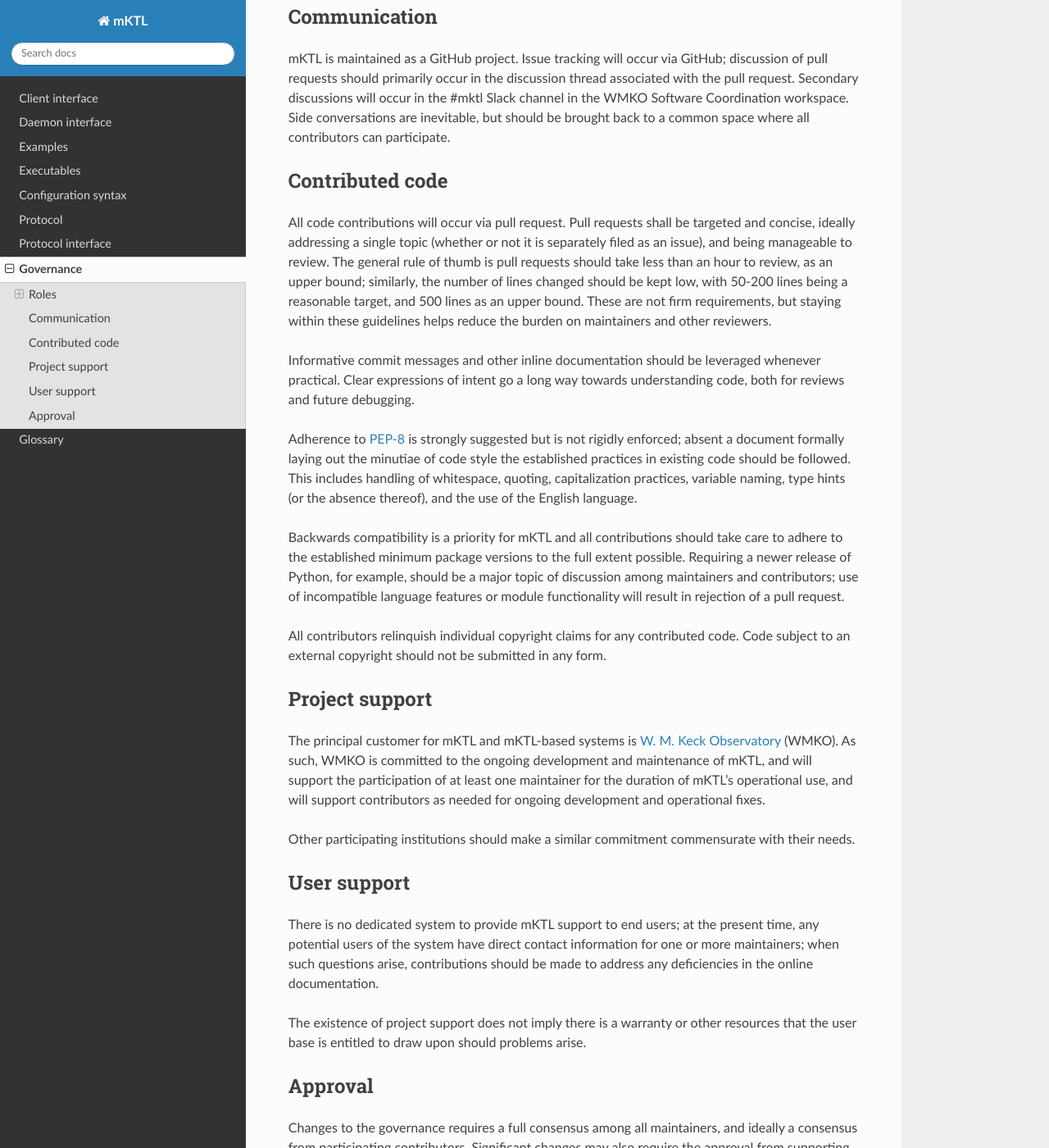
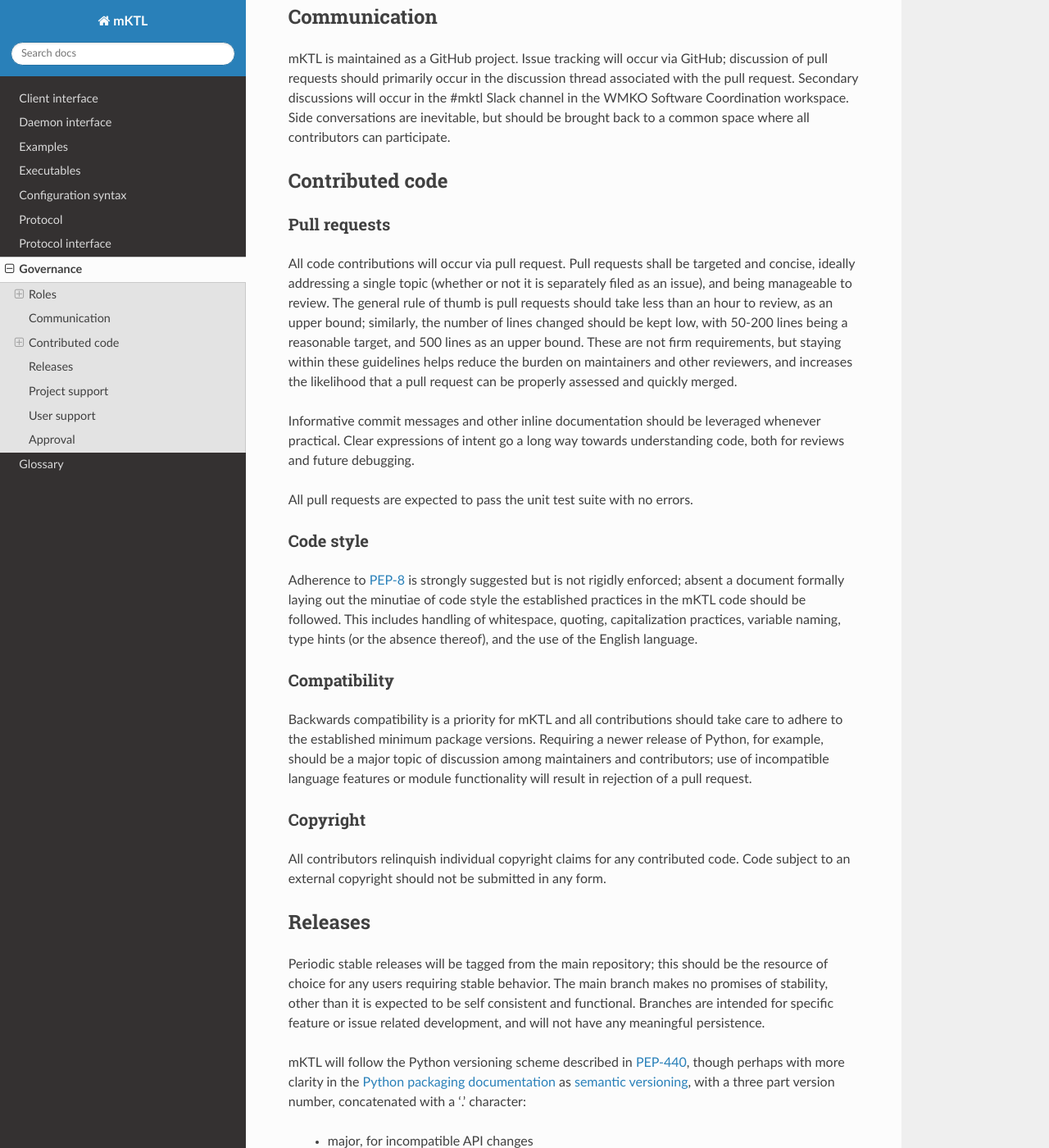
Before and after one commit to KeckObservatory/mKTL, a Sphinx documentation site: the page built from doc/governance.rst, in a window 1280 px wide and 1400 px high, scrolled down 890 px. Shown: the whole window at 82% size. Built offline with Sphinx 7.4.7 and the Read the Docs theme 3.1.0, drawn with Linux system fonts in a browser that asks for light colours; some of the changed text lies outside the part shown.

Commit message:
Add mention of releases and the importance of the unit test suite.

```diff
--- a/doc/governance.rst
+++ b/doc/governance.rst
@@ -56,6 +56,9 @@
 Contributed code
 ----------------
 
+Pull requests
+^^^^^^^^^^^^^
+
 All code contributions will occur via pull request. Pull requests shall
 be targeted and concise, ideally addressing a single topic (whether or
 not it is separately filed as an issue), and being manageable to review.
@@ -64,30 +67,62 @@
 should be kept low, with 50-200 lines being a reasonable target, and 500
 lines as an upper bound. These are not firm requirements, but staying
 within these guidelines helps reduce the burden on maintainers and other
-reviewers.
+reviewers, and increases the likelihood that a pull request can be properly
+assessed and quickly merged.
 
 Informative commit messages and other inline documentation should be
 leveraged whenever practical. Clear expressions of intent go a long way
 towards understanding code, both for reviews and future debugging.
 
+All pull requests are expected to pass the unit test suite with no errors.
+
+Code style
+^^^^^^^^^^
+
 Adherence to
 `PEP-8 <https://peps.python.org/pep-0008/>`_ is strongly suggested but
 is not rigidly enforced; absent a document formally laying out the minutiae
-of code style the established practices in existing code should be followed.
+of code style the established practices in the mKTL code should be followed.
 This includes handling of whitespace, quoting, capitalization practices,
 variable naming, type hints (or the absence thereof), and the use of the
 English language.
 
+Compatibility
+^^^^^^^^^^^^^
+
 Backwards compatibility is a priority for mKTL and all contributions should
-take care to adhere to the established minimum package versions to the full
-extent possible. Requiring a newer release of Python, for example, should be
+take care to adhere to the established minimum package versions.
+Requiring a newer release of Python, for example, should be
 a major topic of discussion among maintainers and contributors; use of
 incompatible language features or module functionality will result in
 rejection of a pull request.
 
+Copyright
+^^^^^^^^^
+
 All contributors relinquish individual copyright claims for any contributed
 code. Code subject to an external copyright should not be submitted in any
 form.
+
+
+Releases
+--------
+
+Periodic stable releases will be tagged from the main repository; this should
+be the resource of choice for any users requiring stable behavior. The main
+branch makes no promises of stability, other than it is expected to be self
+consistent and functional. Branches are intended for specific feature or
+issue related development, and will not have any meaningful persistence.
+
+mKTL will follow the Python versioning scheme described in
+`PEP-440 <https://peps.python.org/pep-0440/>`_, though perhaps with more
+clarity in the `Python packaging documentation <https://packaging.python.org/en/latest/discussions/versioning/>`_
+as `semantic versioning <https://semver.org/>`_, with a three part
+version number, concatenated with a '.' character:
+
+  * major, for incompatible API changes
+  * minor, for backwards-compatible additions or changes
+  * patch, for backwards-compatible bug fixes
 
 
 Project support
```
